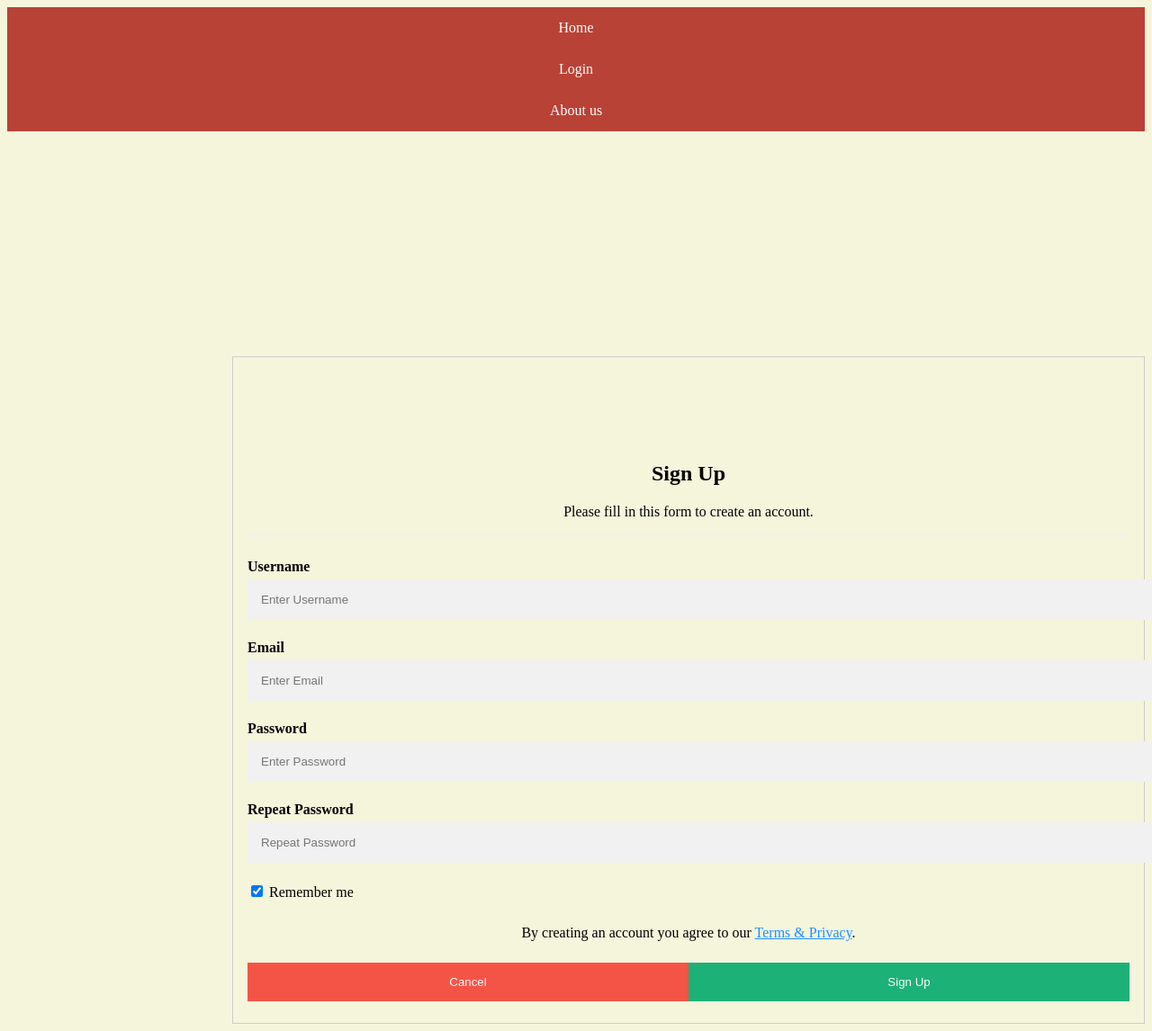
After one commit to stwins60/VideoToText, a Flask app: page /signup in a window 1280 px wide. The commit adds this page. Shown: the whole page at 90% size. Run offline with Flask 2, Linux system fonts and the light colour scheme.

Commit message:
creating flask application

```diff
--- /dev/null
+++ b/Templates/base.html
@@ -0,0 +1,15 @@
+<!DOCTYPE html>
+<title>{% block title %}{% endblock %}Project Factor</title>
+
+<link rel="stylesheet" href="{{ url_for('static', filename='style.css') }}"/>
+<nav class = "header">
+    <ul>
+        <li><a href="{{ url_for('index') }}">Home</a></li>
+        <li><a href="{{ url_for('login') }}">Login</a></li>
+        <li><a href="{{ url_for('aboutus') }}">About us</a></li>
+    </ul>
+</nav>
+{% block header %}{% endblock %}
+<section class="conversion-controls">
+    {% block content %}{% endblock %}
+</section>
--- /dev/null
+++ b/Templates/signup.html
@@ -0,0 +1,35 @@
+{% extends 'base.html' %}
+{% block header %}
+{% endblock %}
+{% block content %}
+    <form method="post" style="border:1px solid #ccc">
+        <div class="container">
+          <h1>Sign Up</h1>
+          <p>Please fill in this form to create an account.</p>
+          <hr>
+
+          <label for="username"><b>Username</b></label>
+          <input type="text" placeholder="Enter Username" name="username" required>
+
+          <label for="email"><b>Email</b></label>
+          <input type="text" placeholder="Enter Email" name="email" required>
+
+          <label for="psw"><b>Password</b></label>
+          <input type="password" placeholder="Enter Password" name="psw" required>
+
+          <label for="psw-repeat"><b>Repeat Password</b></label>
+          <input type="password" placeholder="Repeat Password" name="psw-repeat" required>
+
+          <label>
+            <input type="checkbox" checked="checked" name="remember" style="margin-bottom:15px"> Remember me
+          </label>
+
+          <p>By creating an account you agree to our <a href="#" style="color:dodgerblue">Terms & Privacy</a>.</p>
+
+          <div class="clearfix">
+            <button type="button" class="cancelbtn">Cancel</button>
+            <button type="submit" class="signupbtn">Sign Up</button>
+          </div>
+        </div>
+      </form>
+{% endblock %}
--- a/app.py
+++ b/app.py
@@ -1,12 +1,30 @@
-from flask import Flask, render_template, request, redirect, url_for, flash
+from flask import Flask, render_template, request, redirect, url_for, flash, Blueprint
 
 app = Flask(__name__)
 
+# bp = Blueprint('app', __name__, url_prefix='/app')
 
 @app.route('/')
 def index():
     return render_template('index.html')
 
+@app.route('/aboutus')
+def aboutus():
+    return render_template('aboutus.html', title='About us')
+    # return render_template('index.html')
+@app.route('/')
+@app.route('/login', methods=['GET', 'POST'])
+def login():
+    return render_template('login.html', title='Login')
+
+@app.route('/signup', methods=['GET', 'POST'])
+def signup():
+    return render_template('signup.html', title='Signup')
+
+@app.route('/forgotpassword', methods=['GET', 'POST'])
+def forgotpassword():
+    return render_template('forgotpassword.html', title='Forgot Password')
+
 
 if __name__ == '__main__':
     app.run(debug=True)
--- a/static/style.css
+++ b/static/style.css
@@ -1,68 +1,142 @@
-header nav ul li a:hover {
-    background-color: lightgray;
+html {
+    background-color: #F5F5DC;
 }
 
-header nav ul {
+.header>ul {
+    list-style-type: none;
+    margin: 0;
     padding: 0;
+    overflow: hidden;
+    background-color: #B94237
 }
 
-header nav ul li a {
-    padding: 1em 0 1em 0;
-    width: 100%;
-    display: inline-block;
+.header>li {
+    float: left;
+}
+
+li a {
+    display: block;
+    color: white;
+    text-align: center;
+    padding: 14px 16px;
+    text-decoration: none;
+}
+
+li a:hover {
+    background-color: #111;
+}
+
+.conversion-controls {
+    margin-top: 250px;
+    padding-left: 250px;
+}
+
+h1, h2, p {
     text-align: center;
 }
 
-/* Login page */
-/* Responsive Media */
-img, audio, video {
-  display: block;
-  max-width: 100%;
-}
-/* ===== BASE STYLES ===== */
-.login {
-  text-align:center;
+h1, h2 {
+    margin-top: 100px;
 }
 
-.login fieldset {
-  display:inline;
-  width: 25%;
-  margin-left:auto;
-  margin-right:auto;
-  text-align:left;
-  border-radius: 0.4em;
-  box-shadow: 0 8px 16px 0 rgba(0,0,0,1), 0 6px 20px 0 rgba(0,0,0,1);
+.form-horizontal {
+    display: flex;
+    flex-flow: row wrap;
+    align-items: center;
 }
 
-img{
-  width: 100%;
-  position: absolute;
-  left: 0px;
-  top: 60px;
-  z-index: -1;
-  opacity: 0.4;
+.form-horizontal label {
+    margin: 5px 10px 5px 0;
 }
 
-.login h1 {
-  font-weight: bold;
-  text-align: center;
+.form-horizontal input {
+    vertical-align: middle;
+    margin: 5px 10px 5px 0;
+    padding: 10px;
+    background-color: #fff;
+    border: 1px solid #ddd;
 }
 
-.login p {
-  text-align: center;
-  width: 50%;
+.form-horizontal button {
+    padding: 10px 20px;
+    background-color: dodgerblue;
+    border: 1px solid #ddd;
+    color: white;
+    cursor: pointer;
 }
-/* Screen is greater than 425px. */
-@media (min-width: 425px) {
 
-    header nav ul {
-        display: table-row;
-        list-style-type: none;
+.form-horizontal button:hover {
+    background-color: royalblue;
+}
+
+/* Full-width input fields */
+
+input[type=text], input[type=password] {
+    width: 100%;
+    padding: 15px;
+    margin: 5px 0 22px 0;
+    display: inline-block;
+    border: none;
+    background: #f1f1f1;
+}
+
+input[type=text]:focus, input[type=password]:focus {
+    background-color: #ddd;
+    outline: none;
+}
+
+hr {
+    border: 1px solid #f1f1f1;
+    margin-bottom: 25px;
+}
+
+/* Set a style for all buttons */
+
+button {
+    background-color: #04AA6D;
+    color: white;
+    padding: 14px 20px;
+    margin: 8px 0;
+    border: none;
+    cursor: pointer;
+    width: 100%;
+    opacity: 0.9;
+}
+
+button:hover {
+    opacity: 1;
+}
+
+/* Extra styles for the cancel button */
+
+.cancelbtn {
+    padding: 14px 20px;
+    background-color: #f44336;
+}
+
+/* Float cancel and signup buttons and add an equal width */
+
+.cancelbtn, .signupbtn {
+    float: left;
+    width: 50%;
+}
+
+/* Add padding to container elements */
+
+.container {
+    padding: 16px;
+}
+
+/* Clear floats */
+
+.clearfix::after {
+    content: "";
+    clear: both;
+    display: table;
+}
+/* Change styles for cancel button and signup button on extra small screens */
+@media screen and (max-width: 300px) {
+    .cancelbtn, .signupbtn {
+      width: 100%;
     }
-
-    header nav ul li {
-        display: table-cell;
-        width: 1%;
-    }
-
-}
+  }
```
Also changed, not shown: Templates/aboutus.html (added, +23 -0 lines), Templates/index.html (+15 -40 lines), Templates/login.html (added, +15 -0 lines), schema.py (added, +27 -0 lines), database.db (added).
